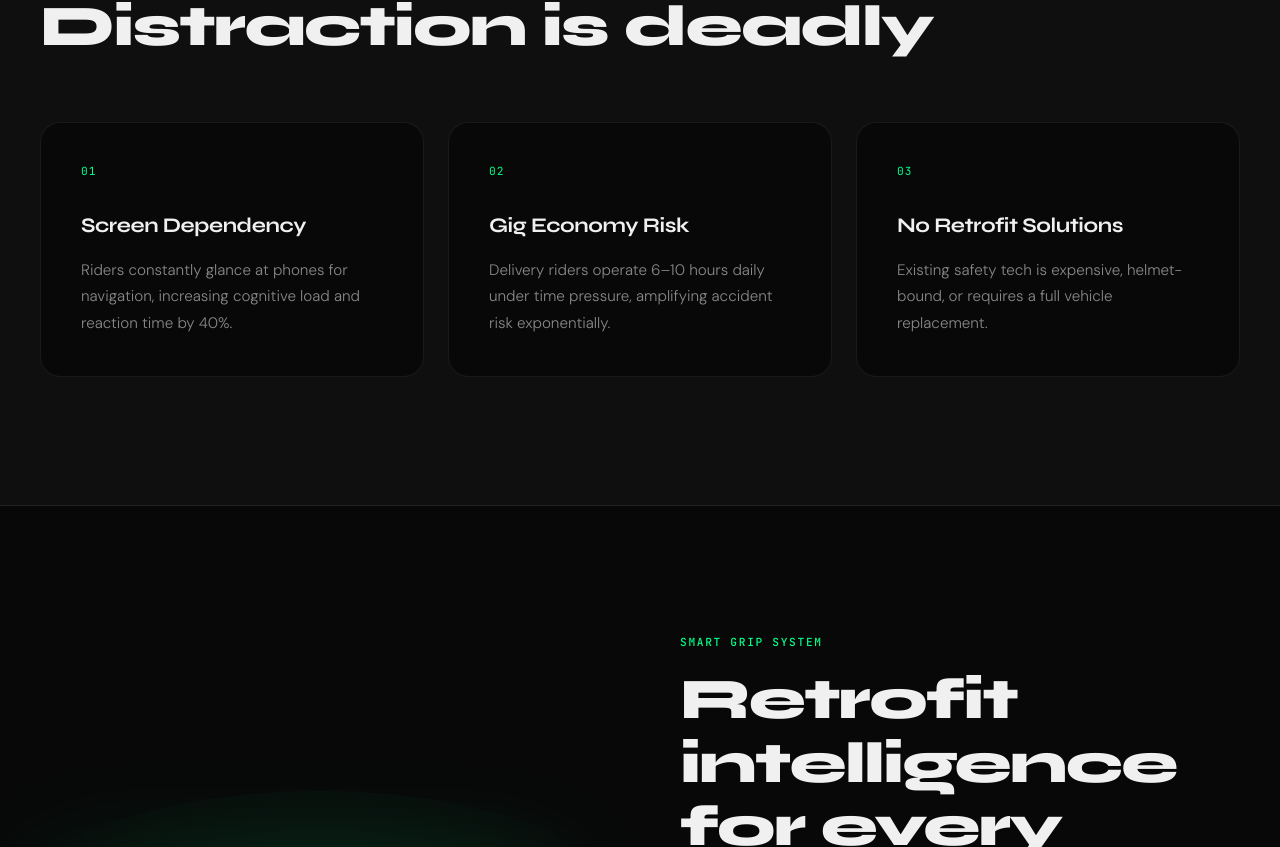
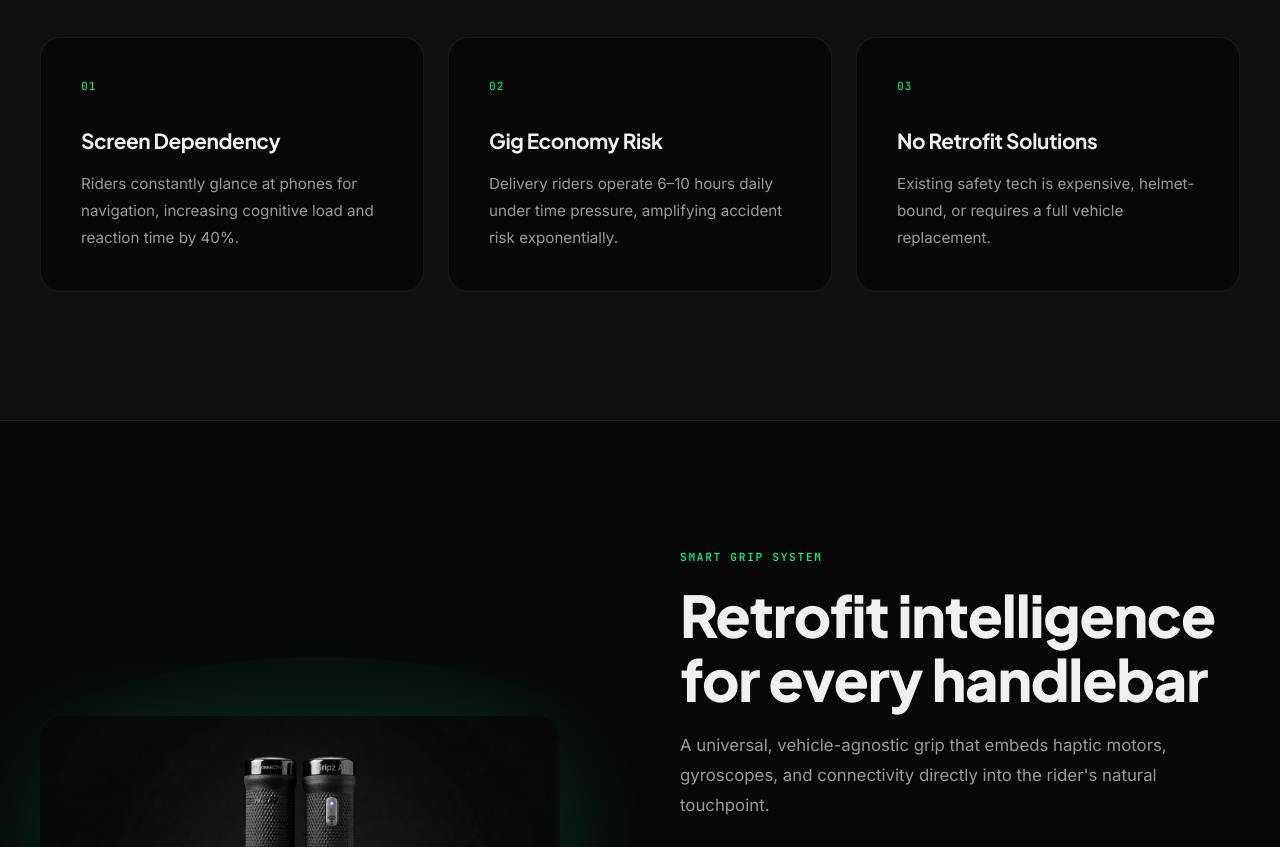
Before and after one commit to GripzTheGripper/GripzAI-Website, a Next.js app: page / in a window 1280 px wide. Shown: the part 1053-1900 px from the top of the page. Built offline with nearby package versions, Linux system fonts and the light colour scheme.

Commit message:
Update globals.css

```diff
--- a/app/globals.css
+++ b/app/globals.css
@@ -1,4 +1,4 @@
-@import url('https://fonts.googleapis.com/css2?family=Syne:wght@400;500;600;700;800&family=DM+Sans:ital,opsz,wght@0,9..40,300;0,9..40,400;0,9..40,500;1,9..40,300&family=JetBrains+Mono:wght@400;500&display=swap');
+@import url('https://fonts.googleapis.com/css2?family=Plus+Jakarta+Sans:wght@400;500;600;700;800&family=Inter:wght@300;400;500;600&family=JetBrains+Mono:wght@400;500&display=swap');
 
 /* ============================================================
    DESIGN TOKENS
@@ -11,7 +11,7 @@
   --border:       rgba(255, 255, 255, 0.07);
   --border-hover: rgba(0, 255, 136, 0.3);
   --text:         #f0f0f0;
-  --text-2:       #888;
+  --text-2:       #9a9a9a;
   --text-3:       #444;
   --green:        #00ff88;
   --blue:         #0077ff;
@@ -19,8 +19,8 @@
   --gradient-sub: linear-gradient(135deg, rgba(0,255,136,0.08) 0%, rgba(0,119,255,0.08) 100%);
 
   /* Typography */
-  --font-display: 'Syne', sans-serif;
-  --font-body:    'DM Sans', sans-serif;
+  --font-display: 'Plus Jakarta Sans', sans-serif;
+  --font-body:    'Inter', sans-serif;
   --font-mono:    'JetBrains Mono', monospace;
 
   /* Easing */
@@ -103,7 +103,7 @@ img {
   font-family: var(--font-display);
   font-weight: 800;
   line-height: 1.05;
-  letter-spacing: -0.03em;
+  letter-spacing: -0.02em;
 }
 
 .gradient-text {
@@ -270,7 +270,7 @@ img {
   font-family: var(--font-display);
   font-weight: 800;
   line-height: 1.02;
-  letter-spacing: -0.04em;
+  letter-spacing: -0.025em;
   margin-bottom: 1.5rem;
   animation: fadeUp 0.7s var(--ease-expo) 0.25s both;
 }
@@ -281,7 +281,7 @@ img {
   max-width: 580px;
   line-height: 1.75;
   margin-bottom: 3rem;
-  font-weight: 300;
+  font-weight: 400;
   animation: fadeUp 0.7s var(--ease-expo) 0.4s both;
 }
 
@@ -390,7 +390,7 @@ img {
   font-family: var(--font-display);
   font-weight: 800;
   line-height: 1.1;
-  letter-spacing: -0.03em;
+  letter-spacing: -0.02em;
 }
 
 .problem-grid {
@@ -432,7 +432,7 @@ img {
   color: var(--text-2);
   font-size: 0.95rem;
   line-height: 1.75;
-  font-weight: 300;
+  font-weight: 400;
 }
 
 /* ============================================================
@@ -489,7 +489,7 @@ img {
   font-size: 1.05rem;
   line-height: 1.8;
   margin-bottom: 2.5rem;
-  font-weight: 300;
+  font-weight: 400;
 }
 
 .specs {
@@ -599,7 +599,7 @@ img {
   color: var(--text-2);
   font-size: 0.875rem;
   line-height: 1.75;
-  font-weight: 300;
+  font-weight: 400;
 }
 
 /* ============================================================
@@ -628,7 +628,7 @@ img {
   font-family: var(--font-display);
   font-size: clamp(2.5rem, 4vw, 3.5rem);
   font-weight: 800;
-  letter-spacing: -0.04em;
+  letter-spacing: -0.025em;
   line-height: 1;
   margin-bottom: 0.6rem;
   background: var(--gradient);
@@ -705,7 +705,7 @@ img {
 .impact-item p {
   font-size: 0.9rem;
   color: var(--text-2);
-  font-weight: 300;
+  font-weight: 400;
 }
 
 /* Carbon meter */
@@ -740,7 +740,7 @@ img {
   font-family: var(--font-display);
   font-size: 3.5rem;
   font-weight: 800;
-  letter-spacing: -0.04em;
+  letter-spacing: -0.025em;
   line-height: 1;
   background: var(--gradient);
   -webkit-background-clip: text;
@@ -776,7 +776,7 @@ img {
   font-size: 1.05rem;
   line-height: 1.75;
   margin-bottom: 2.5rem;
-  font-weight: 300;
+  font-weight: 400;
 }
 
 .cta-form {
@@ -908,7 +908,7 @@ img {
   color: var(--text-2);
   line-height: 1.6;
   max-width: 240px;
-  font-weight: 300;
+  font-weight: 400;
 }
 
 .footer-col h4 {
@@ -927,7 +927,7 @@ img {
   color: var(--text-2);
   margin-bottom: 0.75rem;
   transition: color 0.2s ease;
-  font-weight: 300;
+  font-weight: 400;
 }
 
 .footer-col a:hover {
```
